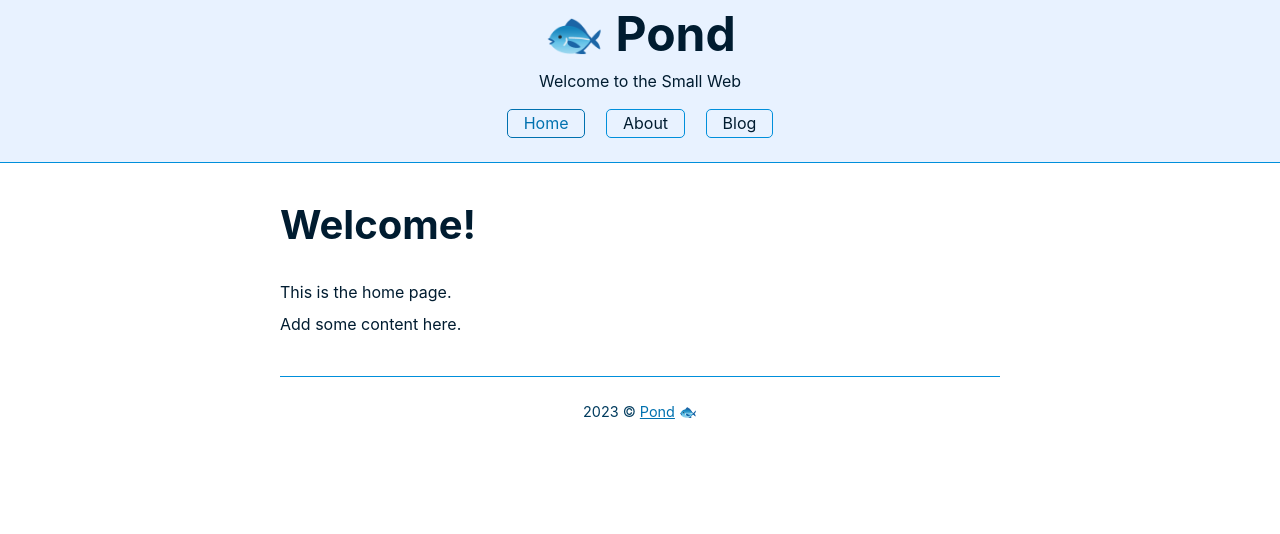
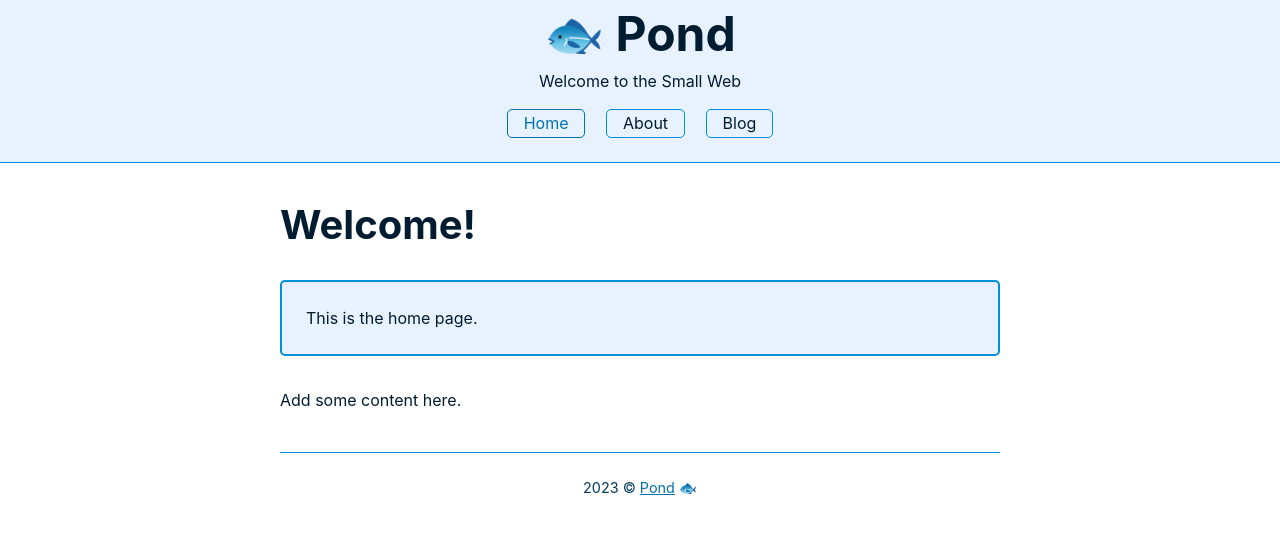
Before and after one commit to megdna/pond, a Jekyll site: the page built from index.md, in a window 1280 px wide. Shown: the top 534 px of the page. Built offline with Jekyll 4.4.1, drawn with Linux system fonts in a browser that asks for light colours.

Commit message:
Update style

```diff
--- a/_layouts/page.html
+++ b/_layouts/page.html
@@ -2,5 +2,5 @@
 layout: default
 ---
 <h2>{{ page.title }}</h2>
-<box>{{ page.description }}</box>
+<p class="notice">{{ page.description }}</p>
 {{ content }}
--- a/_layouts/post.html
+++ b/_layouts/post.html
@@ -2,6 +2,6 @@
 layout: default
 ---
 <h2>{{ page.title }}</h2>
-<notice>{{ page.description }}</notice>
+<p class="notice">{{ page.description }}</p>
 <p class="meta">Posted on {{ page.date | date_to_string }}</p>
 {{ content }}
--- a/style.css
+++ b/style.css
@@ -310,14 +310,6 @@ figcaption {
   margin-bottom: 1rem;
 }
 
-notice {
-  background: var(--accent-bg);
-  border: 2px solid var(--border);
-  border-radius: 5px;
-  padding: 1.5rem;
-  margin: 2rem 0;
-}
-
 section {
   border-top: 1px solid var(--border);
   border-bottom: 1px solid var(--border);
@@ -338,6 +330,14 @@ section:last-child {
 }
 
 /* Classes for blog */
+.notice {
+  background: var(--accent-bg);
+  border: 2px solid var(--border);
+  border-radius: 5px;
+  padding: 1.5rem;
+  margin: 2rem 0;
+}
+
 .post-link {
   font-size: 1.6rem;
   font-weight: bold;
```
